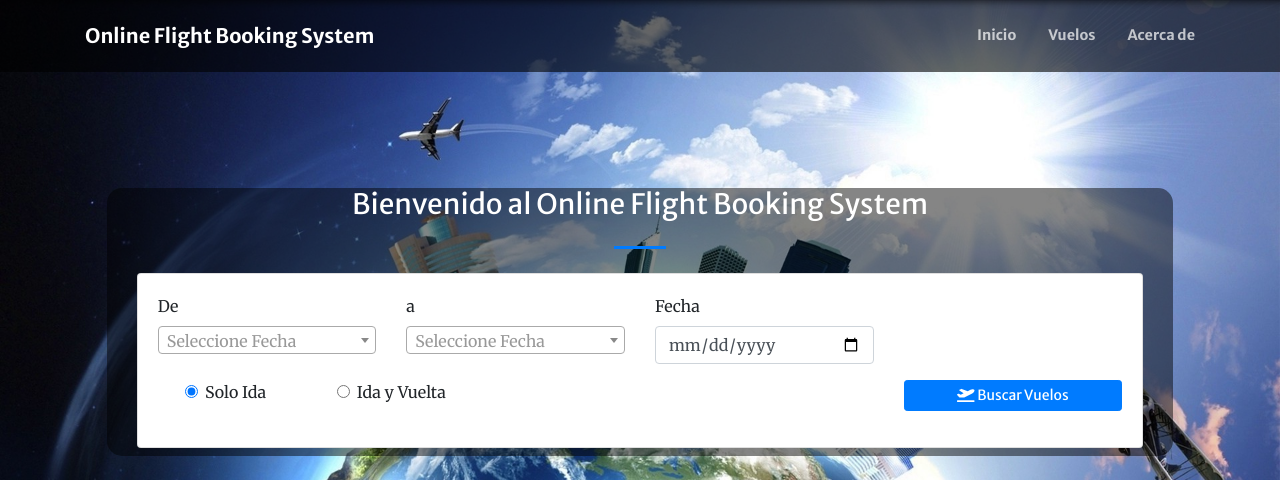
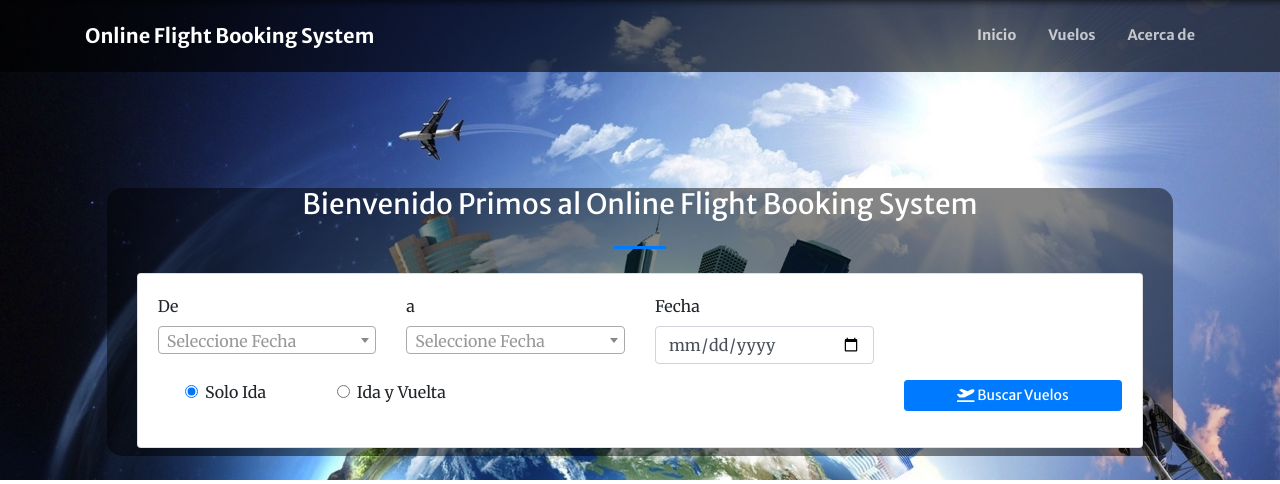
Before and after one commit to Ragyo/HJJ-, a PHP site: page / in a window 1280 px wide. Shown: the top 484 px of the page. Run offline with PHP 8.4, Linux system fonts and the light colour scheme; the visitor is signed in with stand-in values (Sample User, id 1); data comes from the database, SQL or seed files in the repository; data that the repository does not hold is empty; some libraries are stand-ins or nearby versions.

Commit message:
linea 17

```diff
--- a/home.php
+++ b/home.php
@@ -14,7 +14,7 @@ include 'admin/db_connect.php';
             <div class="container-fluid h-100">
                 <div class="row h-100 align-items-center justify-content-center text-center">
                     <div class="col-lg-10 align-self-end mb-4 page-title">
-                        <h3 class="text-white">Bienvenido al <?php echo $_SESSION['setting_name']; ?></h3>
+                        <h3 class="text-white">Bienvenido  Primos al <?php echo $_SESSION['setting_name']; ?></h3>
                         <hr class="divider my-4" />
                     <div class="col-md-12 mb-2 text-left">
                         <div class="card">
```
